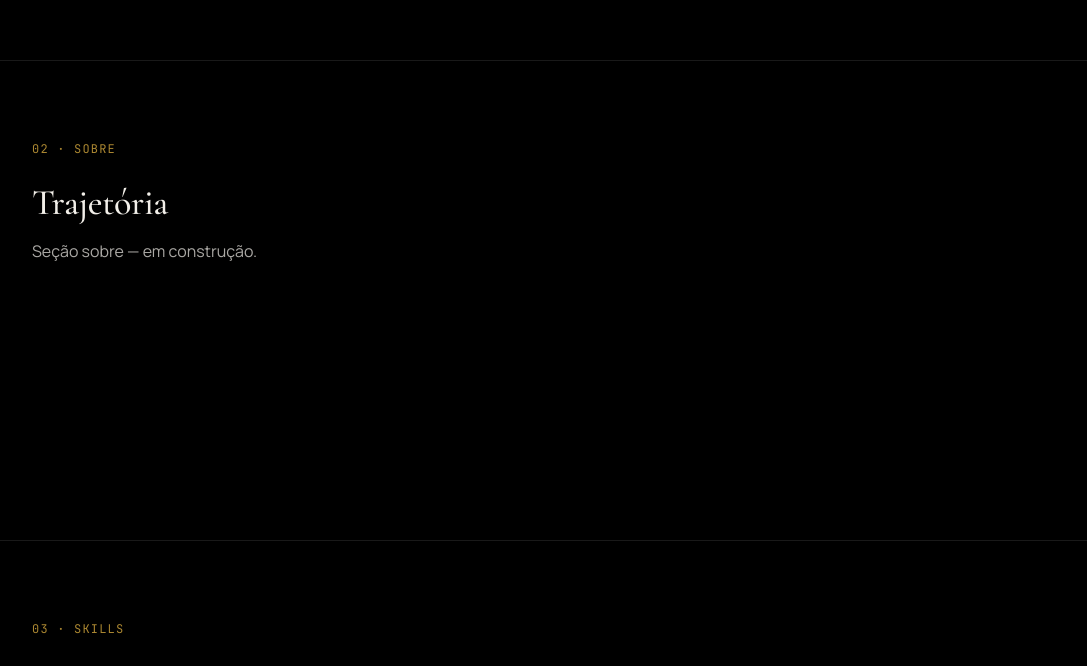
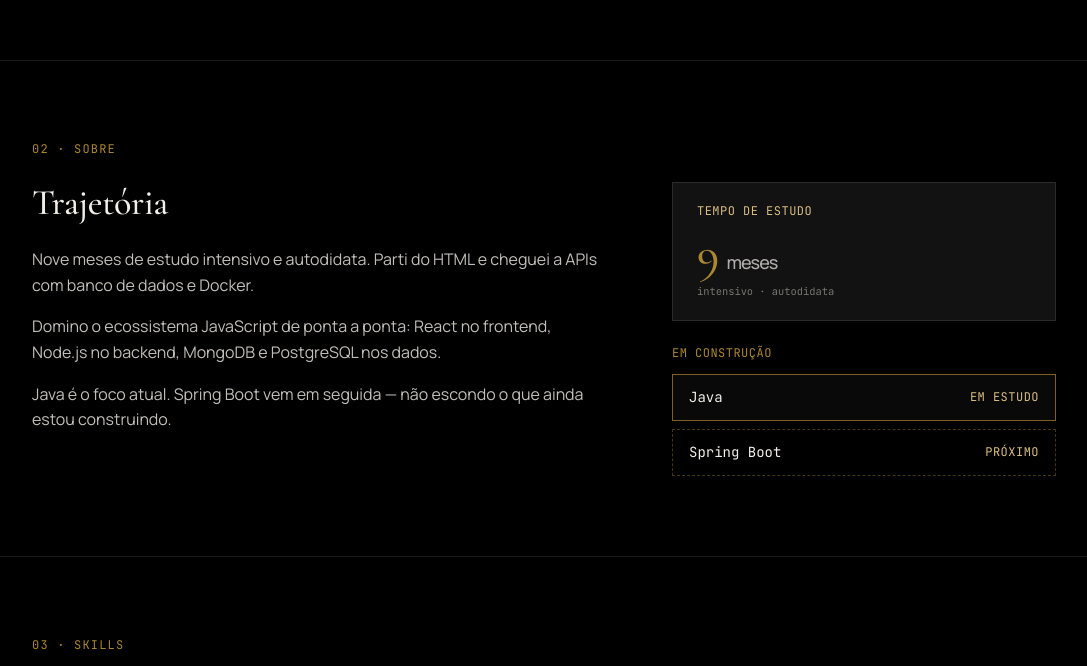
Before and after one commit to AndreyODev/portfolio, a React (Vite) app: page / in a window 1280 px wide. Shown: the part 675-1341 px from the top of the page, without its empty margins (96-1183 px from the left). Built offline with nearby package versions, Linux system fonts and the light colour scheme.

Commit message:
feat: seção sobre

```diff
--- /dev/null
+++ b/src/presentation/components/about/AboutContent.tsx
@@ -0,0 +1,104 @@
+interface LearningStepProps {
+  label: string
+  status: 'in-progress' | 'planned'
+}
+
+function LearningStep({ label, status }: LearningStepProps) {
+  const isPlanned = status === 'planned'
+
+  return (
+    <li
+      className={`flex items-center justify-between border px-4 py-3 ${
+        isPlanned
+          ? 'border-dashed border-accent/40 bg-bg-primary'
+          : 'border-accent/70 bg-bg-surface/50'
+      }`}
+    >
+      <span className="font-mono text-body-sm text-text-primary">{label}</span>
+      <span className="font-mono text-label uppercase text-accent-light">
+        {isPlanned ? 'próximo' : 'em estudo'}
+      </span>
+    </li>
+  )
+}
+
+function AboutSkeleton() {
+  return (
+    <div className="animate-pulse space-y-6">
+      <div className="h-10 w-48 rounded-sm bg-bg-surface" />
+      <div className="space-y-3">
+        <div className="h-4 w-full rounded-sm bg-bg-surface" />
+        <div className="h-4 w-full rounded-sm bg-bg-surface" />
+        <div className="h-4 w-3/4 rounded-sm bg-bg-surface" />
+      </div>
+    </div>
+  )
+}
+
+interface AboutContentProps {
+  monthsStudying: number
+  about: string[]
+  currentlyLearning: string[]
+  nextStep: string[]
+}
+
+function AboutContent({
+  monthsStudying,
+  about,
+  currentlyLearning,
+  nextStep,
+}: AboutContentProps) {
+  return (
+    <div className="grid gap-12 lg:grid-cols-[1.2fr_0.8fr] lg:gap-16">
+      <div className="space-y-6">
+        <h2 className="font-display text-display-md font-medium text-balance">
+          Trajetória
+        </h2>
+
+        <div className="space-y-4">
+          {about.map((paragraph) => (
+            <p
+              key={paragraph}
+              className="max-w-2xl font-body text-body-md text-text-primary/80"
+            >
+              {paragraph}
+            </p>
+          ))}
+        </div>
+      </div>
+
+      <aside className="space-y-6" aria-label="Resumo e próximos passos">
+        <div className="border border-text-secondary bg-bg-surface px-6 py-5">
+          <p className="font-mono text-label uppercase text-accent-light">
+            tempo de estudo
+          </p>
+          <p className="mt-2 font-display text-display-lg font-medium text-accent">
+            {monthsStudying}
+            <span className="ml-2 font-body text-body-lg text-text-primary/70">
+              meses
+            </span>
+          </p>
+          <p className="mt-1 font-mono text-[0.65rem] text-text-primary/45">
+            intensivo · autodidata
+          </p>
+        </div>
+
+        <div className="space-y-3">
+          <p className="font-mono text-label uppercase text-accent">
+            em construção
+          </p>
+          <ul className="space-y-2">
+            {currentlyLearning.map((tech) => (
+              <LearningStep key={tech} label={tech} status="in-progress" />
+            ))}
+            {nextStep.map((tech) => (
+              <LearningStep key={tech} label={tech} status="planned" />
+            ))}
+          </ul>
+        </div>
+      </aside>
+    </div>
+  )
+}
+
+export { AboutContent, AboutSkeleton }
--- /dev/null
+++ b/src/presentation/components/about/AboutSection.tsx
@@ -0,0 +1,31 @@
+import { useProfile } from '@/application/hooks/useProfile'
+import {
+  AboutContent,
+  AboutSkeleton,
+} from '@/presentation/components/about/AboutContent'
+import { Section } from '@/presentation/components/Section'
+
+export function AboutSection() {
+  const { profile, isLoading, error } = useProfile()
+
+  return (
+    <Section id="sobre" label="02 · sobre">
+      {isLoading && <AboutSkeleton />}
+
+      {error && (
+        <p className="font-mono text-body-sm text-accent">
+          Não foi possível carregar a seção sobre.
+        </p>
+      )}
+
+      {!isLoading && !error && profile && (
+        <AboutContent
+          monthsStudying={profile.monthsStudying}
+          about={profile.about}
+          currentlyLearning={profile.currentlyLearning}
+          nextStep={profile.nextStep}
+        />
+      )}
+    </Section>
+  )
+}
--- a/src/presentation/pages/HomePage.tsx
+++ b/src/presentation/pages/HomePage.tsx
@@ -1,3 +1,4 @@
+import { AboutSection } from '@/presentation/components/about/AboutSection'
 import { HeroSection } from '@/presentation/components/hero/HeroSection'
 import { Section } from '@/presentation/components/Section'
 
@@ -6,12 +7,7 @@ export function HomePage() {
     <>
       <HeroSection />
 
-      <Section id="sobre" label="02 · sobre">
-        <h2 className="font-display text-display-md font-medium">Trajetória</h2>
-        <p className="mt-4 max-w-2xl font-body text-body-md text-text-primary/70">
-          Seção sobre — em construção.
-        </p>
-      </Section>
+      <AboutSection />
 
       <Section id="skills" label="03 · skills">
         <h2 className="font-display text-display-md font-medium">
```
